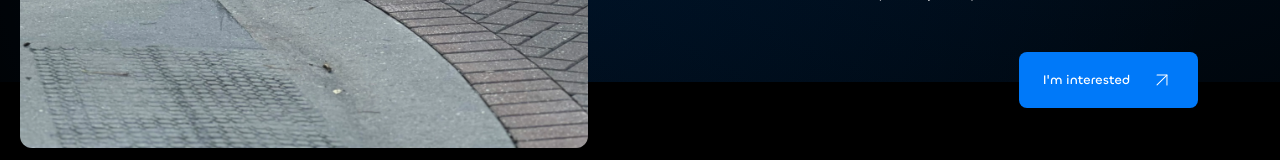
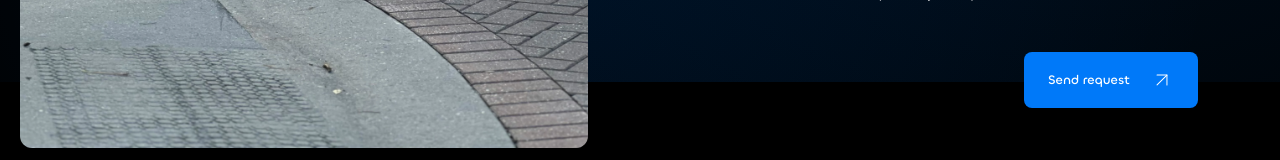
Before and after one commit to ParrizasDeveloper/nitro-crown, a Next.js app: page /contact in a window 1280 px wide. Shown: the part 718-878 px from the top of the page. Built offline with nearby package versions, Linux system fonts and the light colour scheme.

Commit message:
contact page finished

```diff
--- a/src/app/contact/page.tsx
+++ b/src/app/contact/page.tsx
@@ -157,7 +157,7 @@ export default function Page() {
                                     duration-300 group
                                 `}
                         >
-                            <span>I'm interested</span>
+                            <span>Send request</span>
                             <ArrowRight className="-rotate-45 stroke-1 group-hover:rotate-0 transition-transform duration-300" />
                         </button>
                     </div>
```
